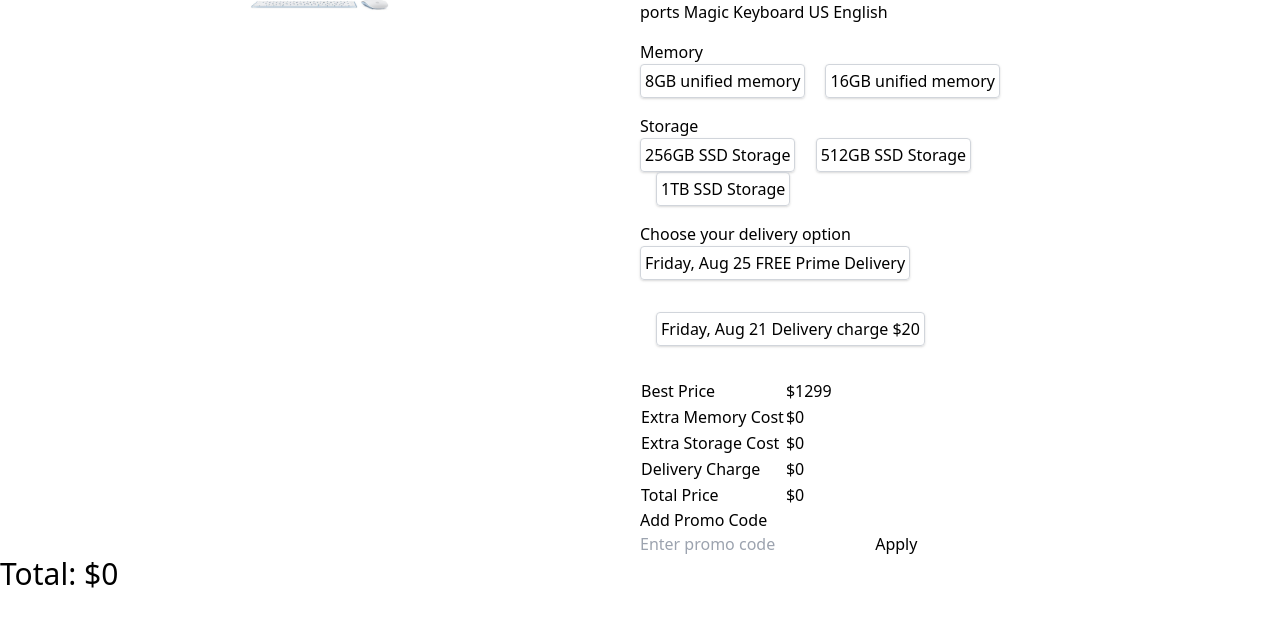
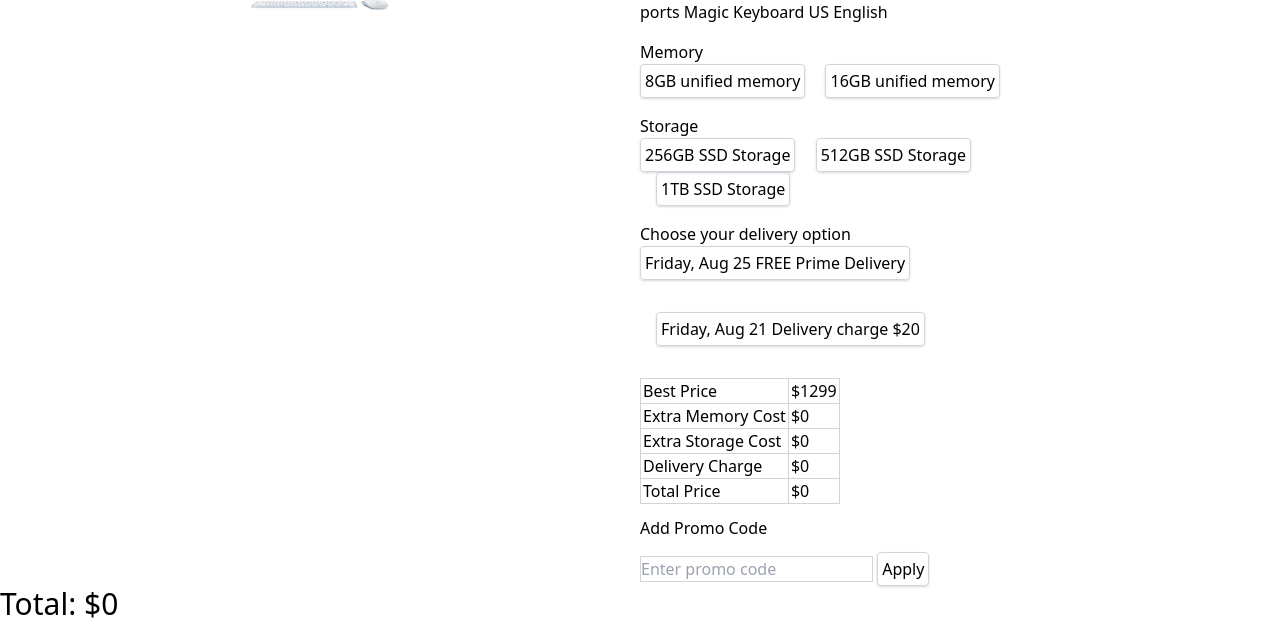
Before and after one commit to rakibulfarhad/mac-book-website, a plain HTML site: page index.html in a window 1280 px wide. Shown: the part 196-820 px from the top of the page. Drawn offline with nearby package versions, Linux system fonts and the light colour scheme.

Commit message:
second commit

```diff
--- a/index.html
+++ b/index.html
@@ -7,6 +7,12 @@
     <title>Mac Book Pro</title>
     <!-- Tailwindcss and Fonts -->
     <link href="https://unpkg.com/tailwindcss@^2/dist/tailwind.min.css" rel="stylesheet">
+    <style>
+        td{
+            border: 1px solid lightgray;
+            padding: 0 2px;
+        }
+    </style>
 
 </head>
 <body>
@@ -40,7 +46,7 @@
                     hover:shadow-lg rounded mx-4 my-8">Friday, Aug 21 Delivery charge $20</button>
 
 
-                    <table>
+                    <table class="table-auto">
                         <tbody>
                             <tr>
                                 <td>Best Price</td>
@@ -64,16 +70,16 @@
                             </tr>
                         </tbody>
                     </table>
-                    <p class="">Add Promo Code</p>
-                    <input type="text" class="checkout-promo-code-input" placeholder="Enter promo code" value="">
-                    <button>Apply</button>
+                    <p class="my-3">Add Promo Code</p>
+                    <input type="text" class="border border-gray-300" placeholder="Enter promo code" value="">
+                    <button id="" class="p-1 border border-gray-300 shadow hover:shadow-lg rounded">Apply</button>
                 </div>
 
             </div>
 
         </div>
         <div>
-            <h class="text-3xl font-medium mb-5 text-center">Total: $<span id="">0</span></h1>
+            <h class="text-3xl font-medium mb-5 text-center">Total: $<span id="net-total">0</span></h1>
         </div>
     </main>
     <script src="js/app.js"></script>
--- a/js/app.js
+++ b/js/app.js
@@ -19,6 +19,7 @@ memoryCost.addEventListener('click', function(){
 const storage256gb = document.getElementById('storage-256gb');
 storage256gb.addEventListener('click', function(){
     storageCost.innerText = 0;
+    updateTotal();
 })
 
 const storage512gb = document.getElementById('storage-512gb');
@@ -62,7 +63,7 @@ bestPrice.addEventListener('click', function(){
 
 const totalPrice = document.getElementById('total');
 totalPrice.addEventListener('click', function(){
-    // console.log('best')
+    updateTotal();
 })
 
 function updateTotal(){
```
